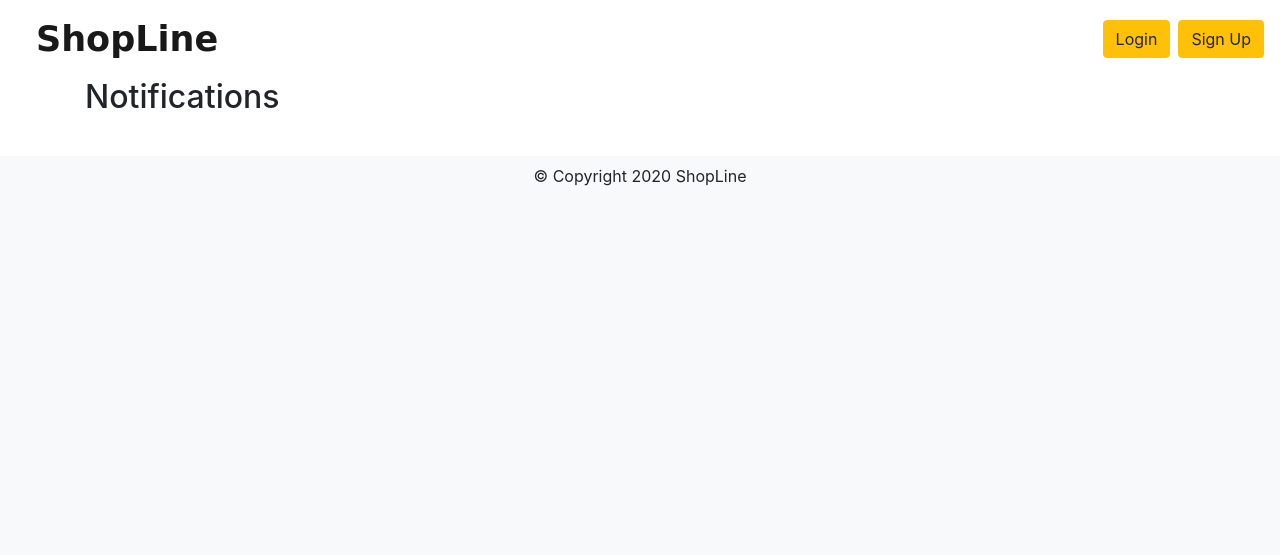
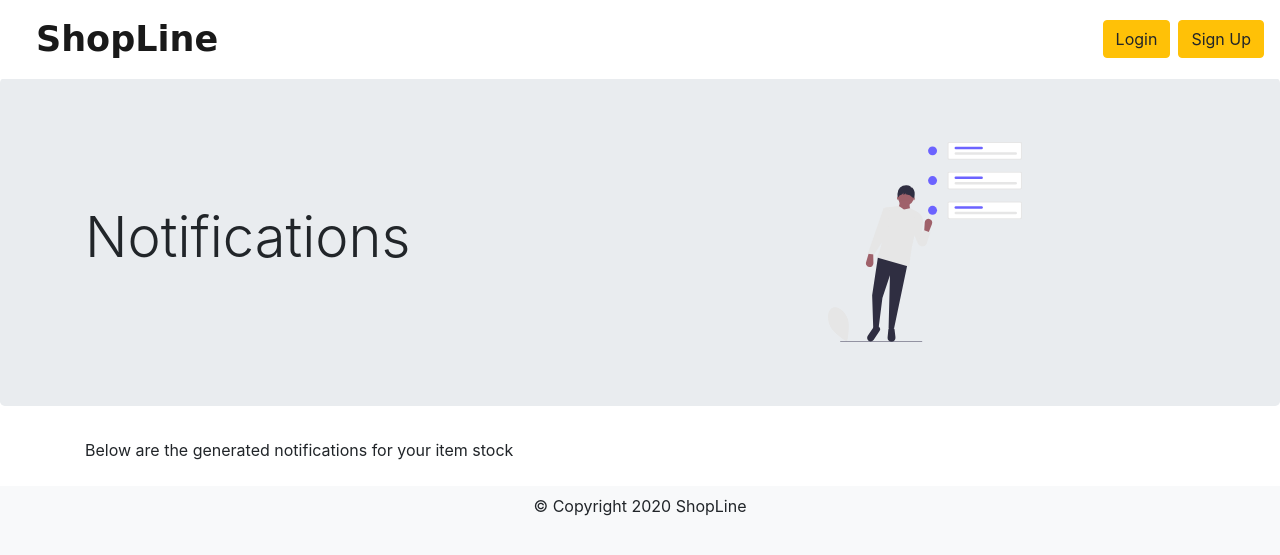
Before and after one commit to shubhanshu02/ShopLine, a Django app: template shop/templates/shop/notifications.html in a window 1280 px wide. Shown: the top 555 px of the page. Run offline with Django 3.2, Linux system fonts and the light colour scheme; the template is opened without the code that fills it, so the values that code supplies are empty; some libraries are stand-ins or nearby versions; some web fonts are replaced.

Commit message:
Notification Generator and Bill Generation Zero Amount Fixed (#21)

```diff
--- a/shop/models.py
+++ b/shop/models.py
@@ -43,7 +43,7 @@ class Item(models.Model):
 
 class Notification(models.Model):
     user = models.ForeignKey(
-        User, on_delete=models.CASCADE, related_name='user_notification')
+        Seller, on_delete=models.CASCADE, related_name='user_notification')
     item = models.ForeignKey(
         Item, on_delete=models.CASCADE, related_name='item_notification')
     date = models.DateTimeField(auto_now=True)
--- a/shop/templates/shop/bill_generation.html
+++ b/shop/templates/shop/bill_generation.html
@@ -32,7 +32,8 @@
                     <td> Rs {{ item.price }} </td>
                     <td id="{{forloop.counter}}">
                         <input type="range" value="0" id="{{item.name}}" onchange="valueChange(this);" name="points"
-                            min="0" max="{{ item.quantity_available }}">
+                            {% if item.quantity_available == 0 %} disabled {% endif %} min="0"
+                            max="{{ item.quantity_available }}">
                         <output id="{{item.name}} amt">0</output>
                     </td>
                 </tr>
@@ -148,7 +149,7 @@
                             message: 'Redirecting to the Bill!',
                         });
                         setTimeout(() => {
-                            // Add Bill Link
+                            window.location.replace('{% url 'dashboard' %}');
                         }, 2000);
                         return null;
                     }
--- a/shop/templates/shop/notifications.html
+++ b/shop/templates/shop/notifications.html
@@ -4,10 +4,22 @@
 {% block title %}Notifications{% endblock %}
 
 {% block content %}
-<div class="container pb-3">
-    <h2 class="pb-3">Notifications</h2>
-
-    <div class="col">
+<div class="jumbotron">
+    <div class="container">
+        <div class="row">
+            <div class="col-sm-6 align-self-center">
+                <h1 class="display-4">Notifications</h1>
+            </div>
+            <div class="col-sm-6 text-center">
+                <img class="img-fluid" style="max-height: 200px;" src="{% static "images/notifications.svg" %}"
+                    alt="My image">
+            </div>
+        </div>
+    </div>
+</div>
+<div class="container">
+    <p>Below are the generated notifications for your item stock</p>
+    <div class="col pb-1 pt-1">
         {% if noti %}
         <table class="table">
             <tbody>
```
Also changed, not shown: shop/views.py (+7 -2 lines), shop/migrations/0004_auto_20201122_0000.py (added), shop/static/images/notifications.svg (added).
